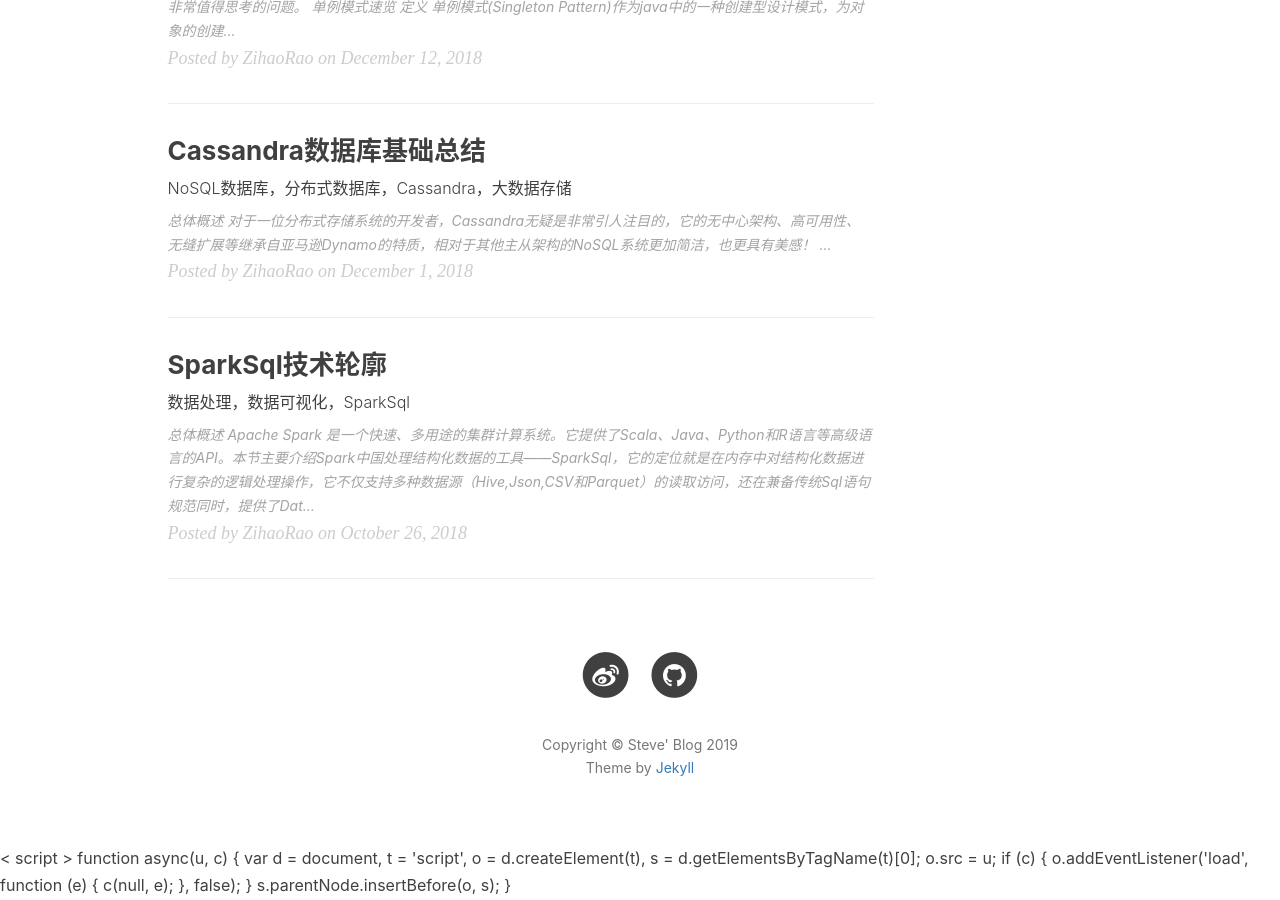
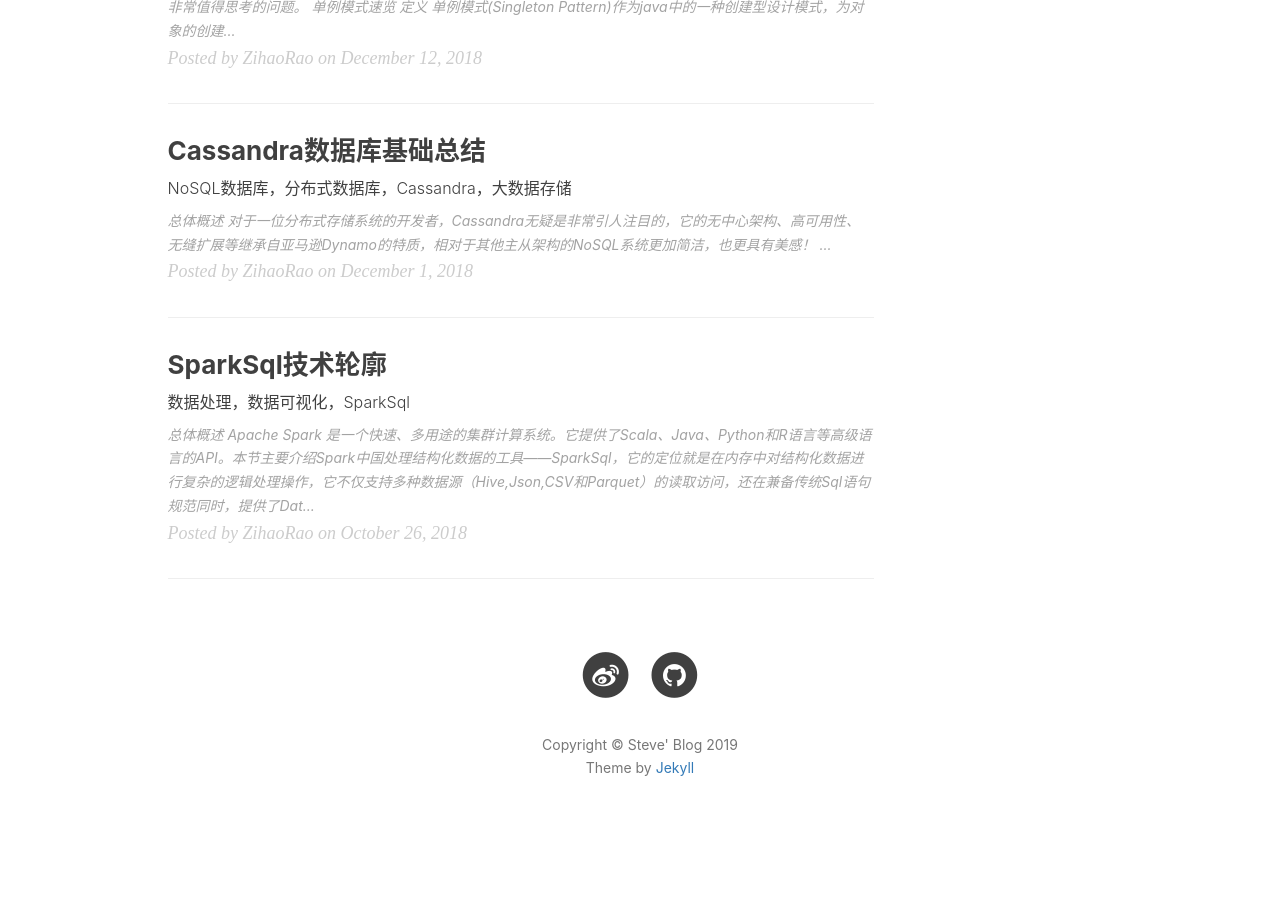
Before and after one commit to SteveRao/steverao.github.io, a Jekyll site: the page built from index.html, in a window 1280 px wide and 900 px high, scrolled down 1098 px. Built offline with Jekyll 4.4.1, drawn with Linux system fonts in a browser that asks for light colours; nearby versions of some CDN libraries; the list of posts is cut into pages by our own code; comment, search, counter and statistics services are not loaded; after the commit the page ends 1970 px from its top, so only the background shows below that; part of the change alters nothing that is shown.

```diff
--- a/_includes/footer.html
+++ b/_includes/footer.html
@@ -89,8 +89,7 @@
 <script src="{{ '/js/hux-blog.min.js ' | prepend: site.baseurl }}"></script>
 
 <!-- async load function -->
-<
-script >
+<script >
 function async(u, c) {
 var d = document, t = 'script',
 o = d.createElement(t),
@@ -200,7 +199,5 @@ var _hmt = _hmt || [];
   var s = document.getElementsByTagName("script")[0];
   s.parentNode.insertBefore(hm, s);
 })();
-</script> -->
-
-
-{% endif %}
+</script>
+{% endif %}-->
```
